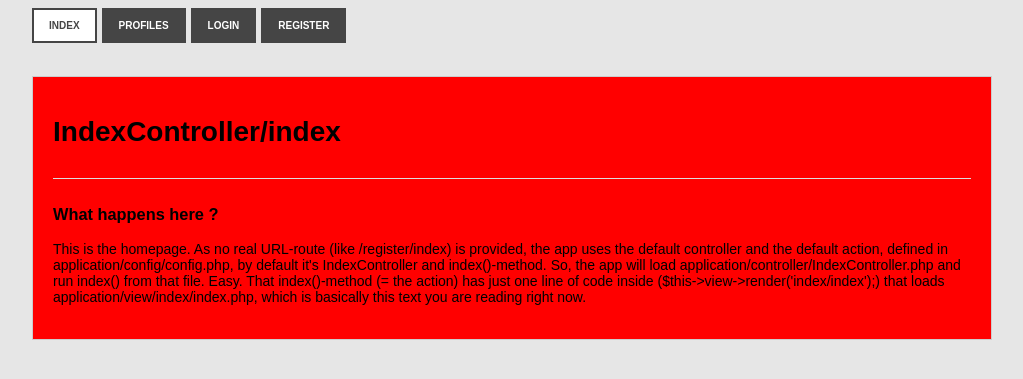
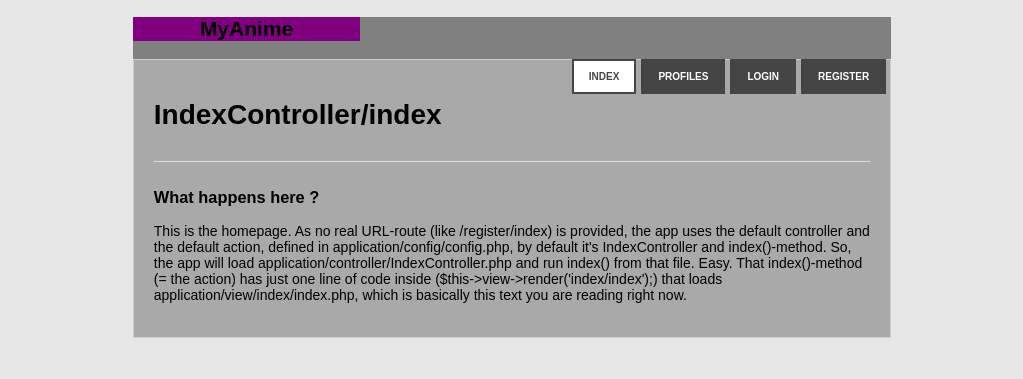
Before and after one commit to SemTabetha/myanime, a PHP site: page / in a window 1280 px wide. Shown: the top 379 px of the page, without its empty margins (128-1151 px from the left). Run offline with PHP 8.4, Linux system fonts and the light colour scheme; some libraries are stand-ins or nearby versions.

Commit message:
edit nav
small changes navigation, not finished

```diff
--- a/application/config/config.development.php
+++ b/application/config/config.development.php
@@ -65,7 +65,7 @@ return array(
 	'DB_HOST' => '127.0.0.1',
 	'DB_NAME' => 'huge',
 	'DB_USER' => 'root',
-	'DB_PASS' => 'LL1583XHGJN7',
+	'DB_PASS' => '',
 	'DB_PORT' => '3306',
 	'DB_CHARSET' => 'utf8',
 	/**
--- a/application/view/_templates/header.php
+++ b/application/view/_templates/header.php
@@ -10,11 +10,46 @@
     <link rel="stylesheet" href="<?php echo Config::get('URL'); ?>css/style.css" />
 </head>
 <body>
+    <!-- my account -->
+    <ul class="navigation right">
+    <?php if (Session::userIsLoggedIn()) : ?>
+        <li <?php if (View::checkForActiveController($filename, "user")) { echo ' class="active" '; } ?> >
+            <a href="<?php echo Config::get('URL'); ?>user/index" id="button-acc">My Account</a>
+            <ul class="navigation-submenu">
+                <li <?php if (View::checkForActiveController($filename, "user")) { echo ' class="active" '; } ?> >
+                    <a href="<?php echo Config::get('URL'); ?>user/changeUserRole">Change account type</a>
+                </li>
+                <li <?php if (View::checkForActiveController($filename, "user")) { echo ' class="active" '; } ?> >
+                    <a href="<?php echo Config::get('URL'); ?>user/editAvatar">Edit your avatar</a>
+                </li>
+                <li <?php if (View::checkForActiveController($filename, "user")) { echo ' class="active" '; } ?> >
+                    <a href="<?php echo Config::get('URL'); ?>user/editusername">Edit my username</a>
+                </li>
+                <li <?php if (View::checkForActiveController($filename, "user")) { echo ' class="active" '; } ?> >
+                    <a href="<?php echo Config::get('URL'); ?>user/edituseremail">Edit my email</a>
+                </li>
+                <li <?php if (View::checkForActiveController($filename, "user")) { echo ' class="active" '; } ?> >
+                    <a href="<?php echo Config::get('URL'); ?>user/changePassword">Change Password</a>
+                </li>
+                <li <?php if (View::checkForActiveController($filename, "login")) { echo ' class="active" '; } ?> >
+                    <a href="<?php echo Config::get('URL'); ?>login/logout">Logout</a>
+                </li>
+            </ul>
+        </li>
+        <?php if (Session::get("user_account_type") == 7) : ?>
+            <li <?php if (View::checkForActiveController($filename, "admin")) {
+                echo ' class="active" ';
+            } ?> >
+                <a href="<?php echo Config::get('URL'); ?>admin/">Admin</a>
+            </li>
+        <?php endif; ?>
+    <?php endif; ?>
+    </ul>
     <!-- wrapper, to center website -->
     <div class="wrapper">
 
         <!-- logo -->
-        <div class="logo"></div>
+        <div class="logo"><h2>MyAnime</h2></div>
 
         <!-- navigation -->
         <ul class="navigation">
@@ -41,39 +76,3 @@
                 </li>
             <?php } ?>
         </ul>
-
-        <!-- my account -->
-        <ul class="navigation right">
-        <?php if (Session::userIsLoggedIn()) : ?>
-            <li <?php if (View::checkForActiveController($filename, "user")) { echo ' class="active" '; } ?> >
-                <a href="<?php echo Config::get('URL'); ?>user/index">My Account</a>
-                <ul class="navigation-submenu">
-                    <li <?php if (View::checkForActiveController($filename, "user")) { echo ' class="active" '; } ?> >
-                        <a href="<?php echo Config::get('URL'); ?>user/changeUserRole">Change account type</a>
-                    </li>
-                    <li <?php if (View::checkForActiveController($filename, "user")) { echo ' class="active" '; } ?> >
-                        <a href="<?php echo Config::get('URL'); ?>user/editAvatar">Edit your avatar</a>
-                    </li>
-                    <li <?php if (View::checkForActiveController($filename, "user")) { echo ' class="active" '; } ?> >
-                        <a href="<?php echo Config::get('URL'); ?>user/editusername">Edit my username</a>
-                    </li>
-                    <li <?php if (View::checkForActiveController($filename, "user")) { echo ' class="active" '; } ?> >
-                        <a href="<?php echo Config::get('URL'); ?>user/edituseremail">Edit my email</a>
-                    </li>
-                    <li <?php if (View::checkForActiveController($filename, "user")) { echo ' class="active" '; } ?> >
-                        <a href="<?php echo Config::get('URL'); ?>user/changePassword">Change Password</a>
-                    </li>
-                    <li <?php if (View::checkForActiveController($filename, "login")) { echo ' class="active" '; } ?> >
-                        <a href="<?php echo Config::get('URL'); ?>login/logout">Logout</a>
-                    </li>
-                </ul>
-            </li>
-            <?php if (Session::get("user_account_type") == 7) : ?>
-                <li <?php if (View::checkForActiveController($filename, "admin")) {
-                    echo ' class="active" ';
-                } ?> >
-                    <a href="<?php echo Config::get('URL'); ?>admin/">Admin</a>
-                </li>
-            <?php endif; ?>
-        <?php endif; ?>
-        </ul>
--- a/public/css/style.css
+++ b/public/css/style.css
@@ -5,19 +5,28 @@ body {
     background-color: rgb(230, 230, 230);
 }
 .wrapper {
-    width: 960px;
+    width: 60%;
     margin: 0 auto;
+    background-color: grey;
 }
 
+.logo{
+    width: 30%;
+    background-color: purple;
+    text-align: center;
+    margin:0;
+    padding:0;
+}
     /* To keep this project compact, we show a base64-encoded image, not a real file. */
     /* Excellent base64-encoders and more information here: http://base64image.org and http://www.base64-image.de */
 
 .container {
-    max-width: 960px;
+    max-width: 100%;
     border: 1px solid #ccc;
     padding: 20px;
-    margin: 30px 0 30px 0;
-    background-color: red;
+    margin: 0 0 30px 0;
+    background-color: darkgrey;
+
 }
 .container a {
     color: #454545;
@@ -71,12 +80,19 @@ body {
     /* btw this is necessary to remove most browsers's "hidden" default <ul> intent */
     margin: 0;
     padding: 0;
+    float: right;
 }
 /* TODO */
 .navigation {
 }
 .navigation.right {
-    float: right;
+    position: fixed;
+    top: 0px;
+    left:86%;
+    z-index:10;
+}
+#button-acc{
+    padding: 10px 43px 10px 43px;
 }
 .navigation li {
     float: left;
```
Also changed, not shown: public/css/pictures/header.jpg (added), public/css/pictures/logo.jpg (added).
